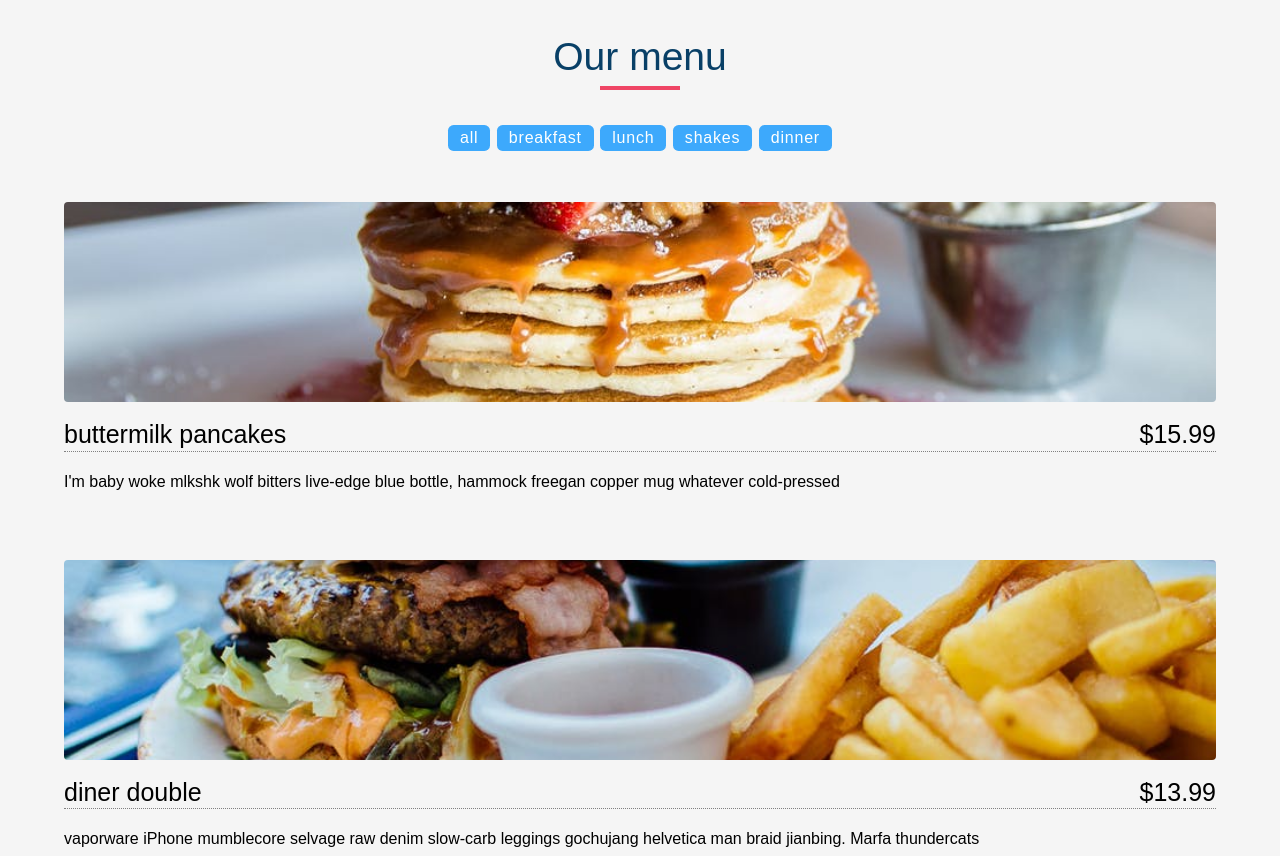
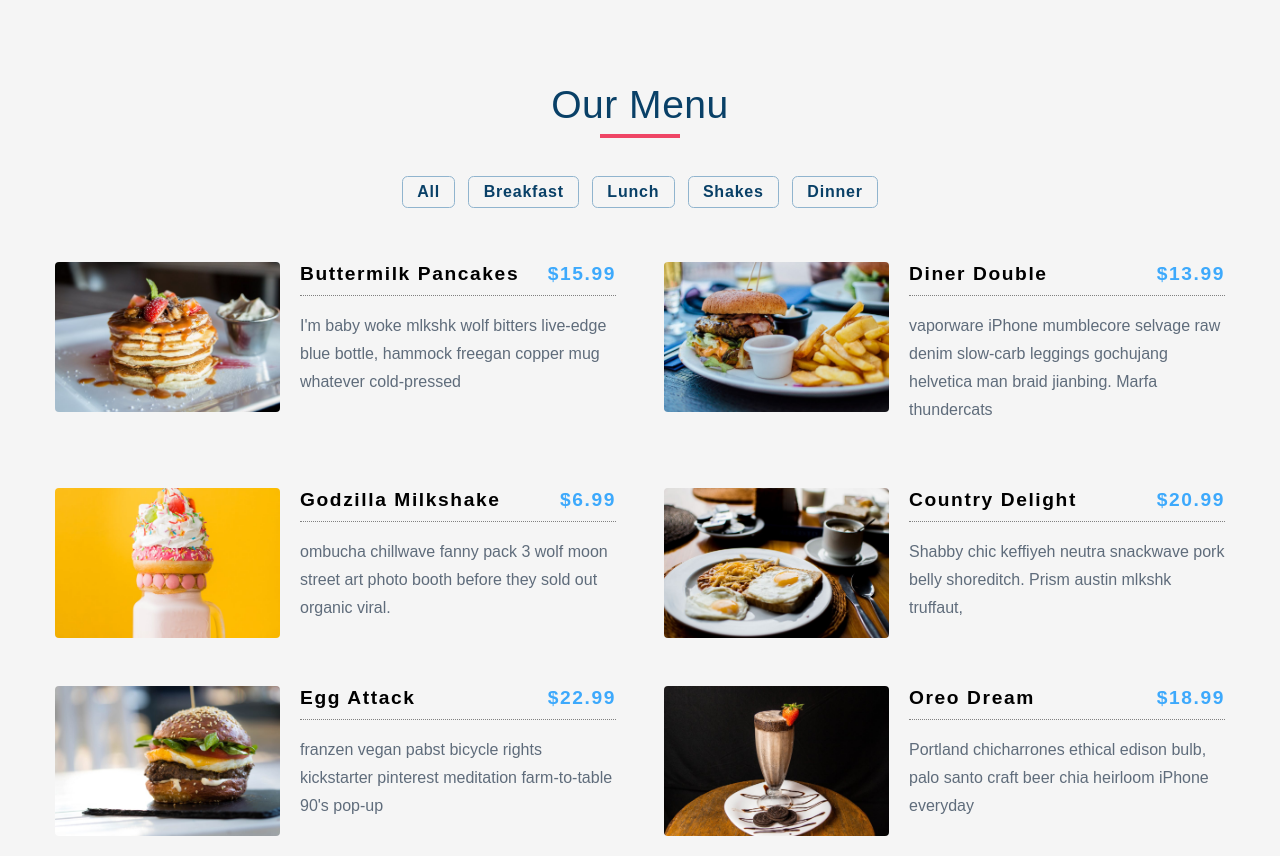
Before and after one commit to MalinSP/menu.github.io, a plain HTML site: page index.html in a window 1280 px wide. Shown: the top 856 px of the page. Drawn offline with Linux system fonts and the light colour scheme.

Commit message:
styles modified

```diff
--- a/index.html
+++ b/index.html
@@ -15,7 +15,7 @@
   <body>
     <section class="menu">
       <div class="title">
-        <h2>Our menu</h2>
+        <h2>Our Menu</h2>
         <div class="underline"></div>
       </div>
       <div class="btn-container">
--- a/styles.css
+++ b/styles.css
@@ -68,11 +68,14 @@ a {
 .menu {
   display: grid;
   place-items: center;
-  margin-top: 2rem;
+  padding: 5rem 0;
 }
 .title {
   margin-bottom: 2rem;
   color: #094067;
+}
+.title h2 {
+  letter-spacing: 0.03rem;
 }
 .underline {
   width: 5rem;
@@ -84,16 +87,24 @@ a {
 }
 .btn-container {
   margin-bottom: 3rem;
+  display: flex;
+  justify-content: center;
 }
 .filter-btn {
+  background: transparent;
+  color: #094067;
+  font-weight: 500;
+  border: 1px solid #90b4ce;
+  padding: 0.35rem 0.9rem;
+  margin: 0.4rem;
+  letter-spacing: 0.05rem;
+  border-radius: 0.35rem;
+  text-transform: capitalize;
+  font-weight: 600;
+}
+.filter-btn:hover {
   background: #3da9fc;
   color: #fffffe;
-  font-weight: 500;
-  border: transparent;
-  padding: 0.25rem 0.75rem;
-  margin: 0.2rem;
-  letter-spacing: 0.05rem;
-  border-radius: 0.35rem;
 }
 .section-center {
   width: 90vw;
@@ -118,6 +129,37 @@ a {
   justify-content: space-between;
   border-bottom: 0.5px dotted gray;
 }
+.item-info h4 {
+  font-size: 1.2rem;
+  font-weight: 600;
+  text-transform: capitalize;
+  margin-bottom: 0.5rem;
+  letter-spacing: 0.1rem;
+}
+.price {
+  color: #3da9fc;
+}
 .item-text {
   margin-top: 1rem;
+  color: #5f6c7b;
 }
+
+@media screen and (min-width: 768px) {
+  .menu-item {
+    grid-template-columns: 225px 1fr;
+    gap: 0 1.25rem;
+    max-width: 40rem;
+  }
+  .photo {
+    height: 175px;
+  }
+}
+@media screen and (min-width: 1200px) {
+  .section-center {
+    width: 95vw;
+    grid-template-columns: 1fr 1fr;
+  }
+  .photo {
+    height: 150px;
+  }
+}
```
